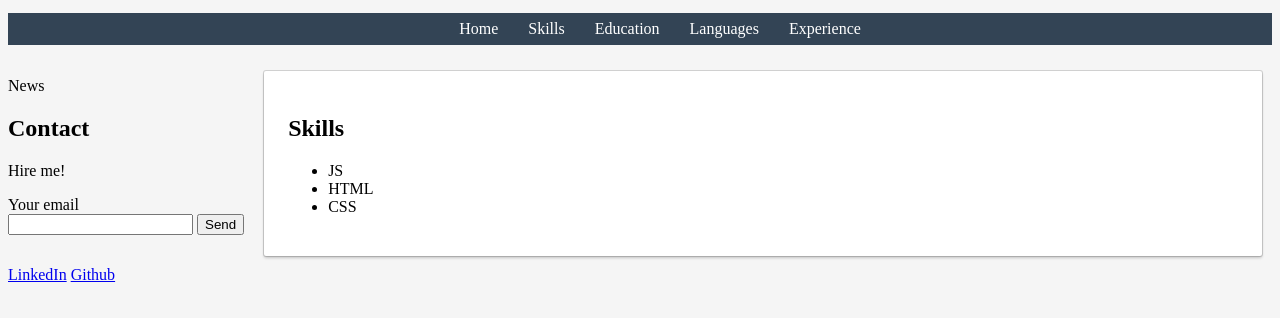
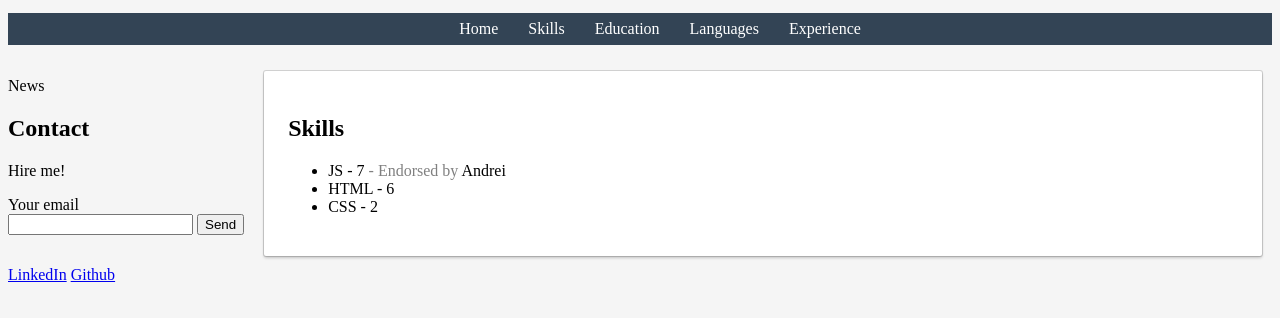
Before and after one commit to illeandrei/cv-from-scratch, a plain HTML site: page index.html in a window 1280 px wide. Shown: the part 248-566 px from the top of the page. Drawn offline with nearby package versions, Linux system fonts and the light colour scheme.

Commit message:
enhanced skills items - display endorsements and endoresedBy

```diff
--- a/script.js
+++ b/script.js
@@ -7,7 +7,16 @@ function initSkillsPage() {
         var resultList = $('#skills-page ul');
 
         var listItems = skills.map(function (skill) {
-            return `<li>${skill.name.toUpperCase()}</li>`;
+            var endorsedBy = skill.endorsedBy;
+
+            if (endorsedBy) {
+                endorsedBy = ` <span class="greyed-out"> - Endorsed by</span> ${endorsedBy}`
+            }
+
+            return `<li>
+                        ${skill.name.toUpperCase()} - ${skill.endorsments}
+                        ${endorsedBy}
+                    </li>`;
         });
 
         resultList.append(listItems.join(''));
--- a/style.css
+++ b/style.css
@@ -78,3 +78,7 @@ h1 {
     box-shadow: 0 0 0 1px rgba(0, 0, 0, 0.15), 0 2px 3px rgba(0, 0, 0, 0.2);
     border-radius: 2px;
 }
+
+.greyed-out {
+    color: gray;
+}
```
